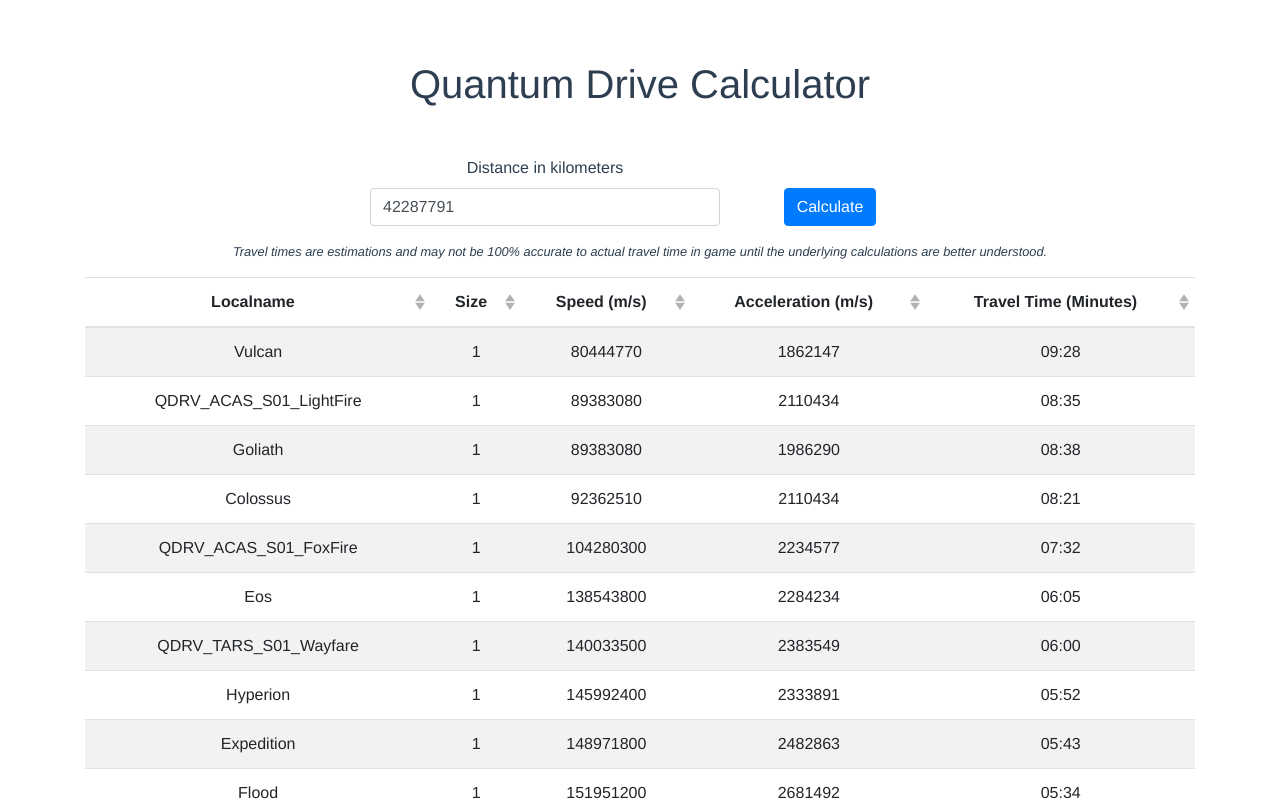
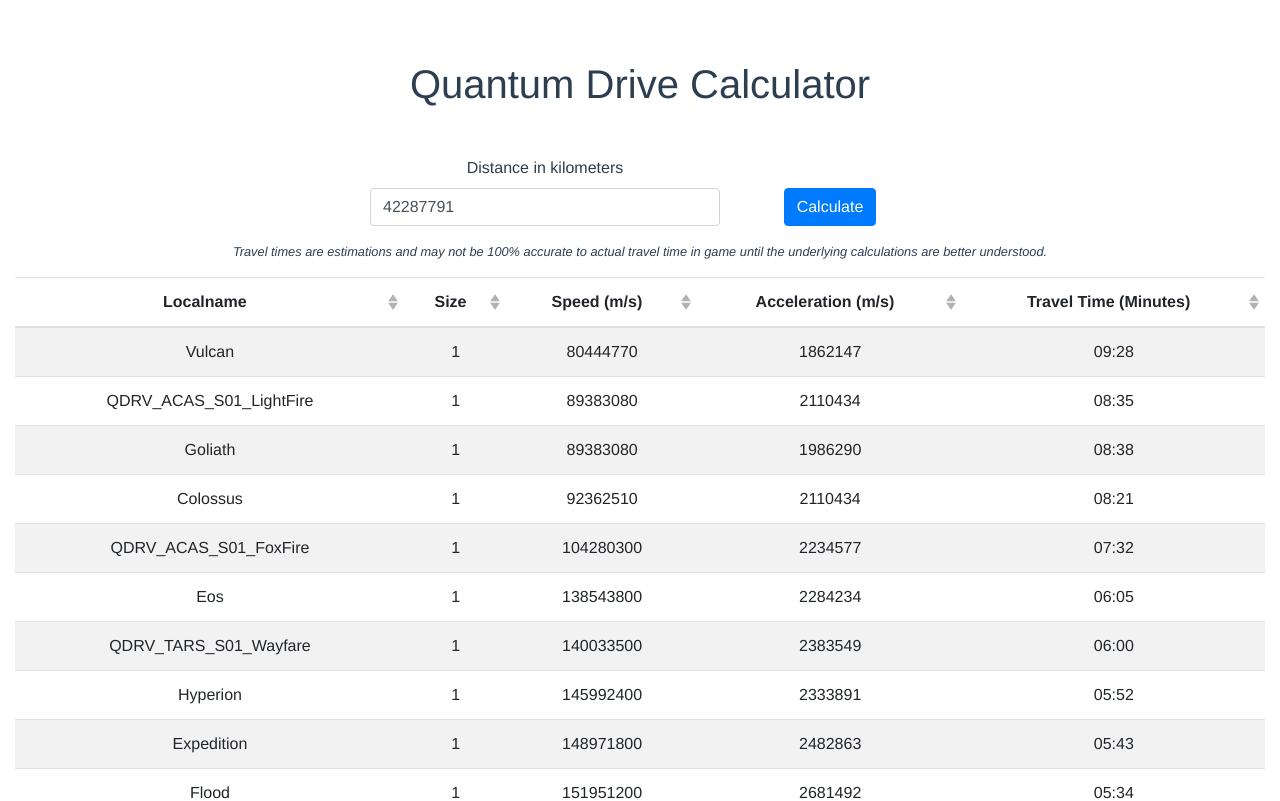
Before and after one commit to joshuahysong/QuantumCalculator, a Vue app: page / in a window 1280 px wide. Shown: the top 801 px of the page. Built offline with nearby package versions, Linux system fonts and the light colour scheme.

Commit message:
Updated favicon

```diff
--- a/public/index.html
+++ b/public/index.html
@@ -11,7 +11,9 @@
     <noscript>
       <strong>We're sorry but quantumcalculator doesn't work properly without JavaScript enabled. Please enable it to continue.</strong>
     </noscript>
-    <div id="app"></div>
-    <!-- built files will be auto injected -->
+    <main id="app"></main>
+    <footer>
+
+    </footer>
   </body>
 </html>
--- a/src/App.vue
+++ b/src/App.vue
@@ -1,10 +1,14 @@
 <template>
-<main id="app" class="container">
-    <h1 class="mb-5">Quantum Drive Calculator</h1>
-    <travel-form @calculate:travel="calculateTravel" class="mb-3" />
-    <p class="mb-3 small"><em>Travel times are estimations and may not be 100% accurate to actual travel time in game until the underlying calculations are better understood.</em></p>
-    <drives-table :distance="distance" />
-</main>
+<div id="app">
+    <div class="container">
+        <h1 class="mb-5">Quantum Drive Calculator</h1>
+        <travel-form @calculate:travel="calculateTravel" class="mb-3" />
+        <p class="mb-3 small"><em>Travel times are estimations and may not be 100% accurate to actual travel time in game until the underlying calculations are better understood.</em></p>
+    </div>
+    <div class="container-fluid">
+        <drives-table :distance="distance" />
+    </div>
+</div>
 </template>
 
 <script>
```
Also changed, not shown: 1 other file (tests, documents, lock files or other folders).
